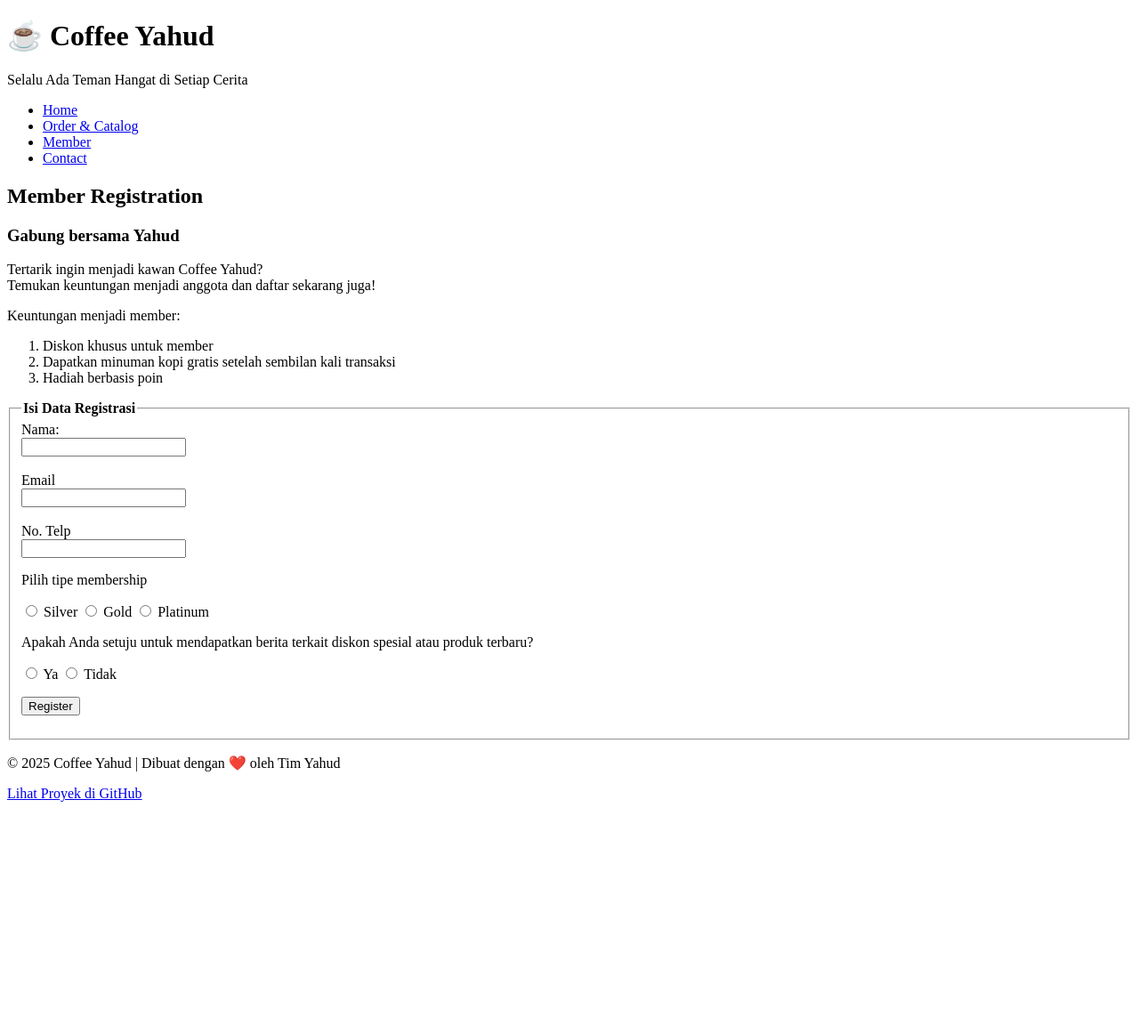
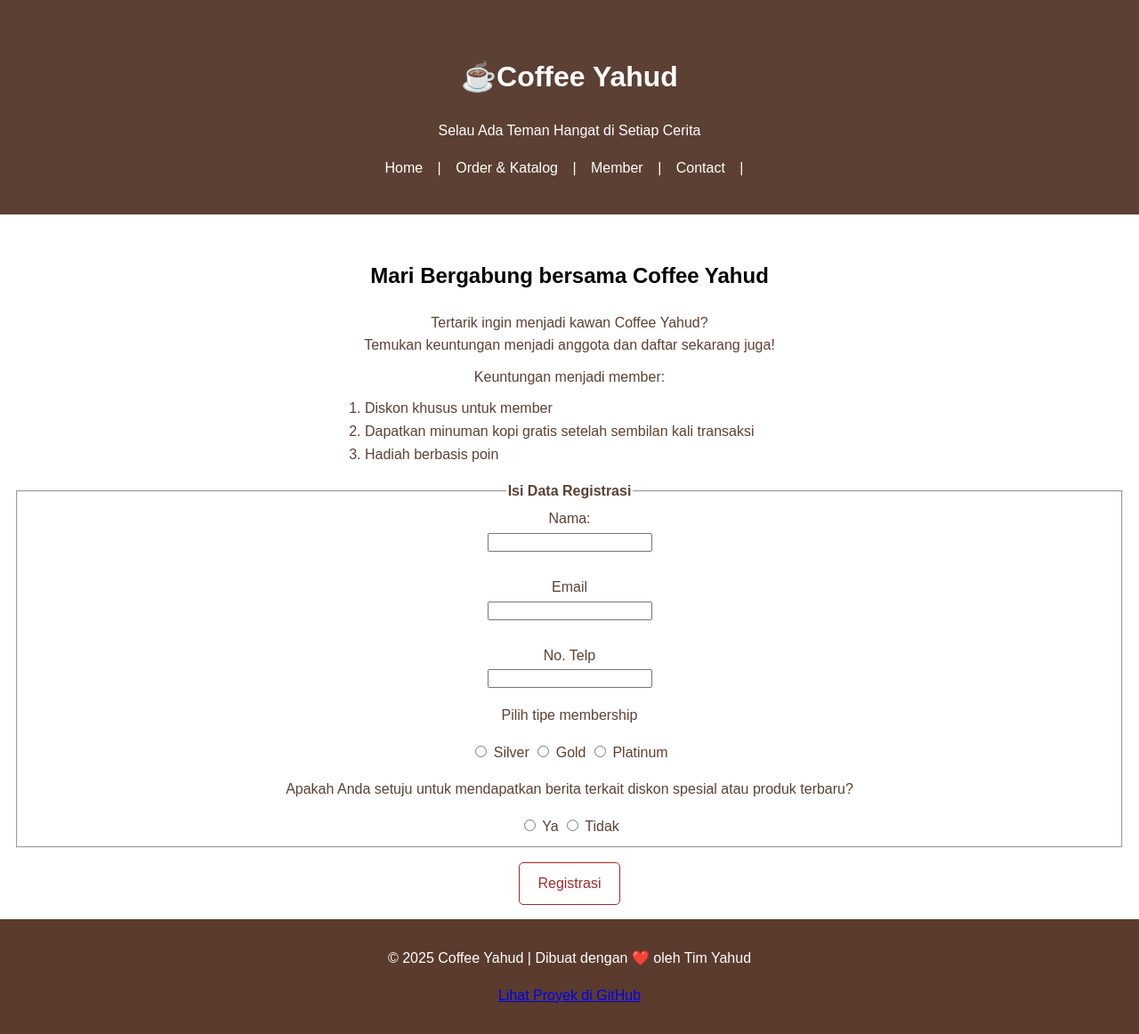
Before and after one commit to mlitsec/coffeeshop, a plain HTML site: page member.html in a window 1280 px wide. Shown: the whole page at 89% size. Before the commit the page ends 917 px from the top, so only its background shows below. Drawn offline with Linux system fonts and the light colour scheme.

Commit message:
Cocokin desain page member dengan index (home) page

```diff
--- a/member.html
+++ b/member.html
@@ -1,45 +1,43 @@
 <!DOCTYPE html>
 <html lang="en">
 <head>
-  <meta charset="utf-8" />
-  <meta name="viewport" content="width=device-width, initial-scale=1" />
-  <title>Coffee Yahud — Member Registration</title>
+  <meta charset="UTF-8">
+  <meta name="viewport" content="width=device-width, initial-scale=1.0">
+  <title>☕Coffee Yahud</title>
 </head>
-<body>
+<body style="margin: 0; padding: 0; font-family: Arial, sans-serif; line-height: 1.6; color: hsl(19, 29%, 28%);">
   <!-- HEADER -->
-  <header>
-    <h1>☕ Coffee Yahud</h1>
-    <p>Selalu Ada Teman Hangat di Setiap Cerita</p>
+  <header style="background: hsl(19, 29%, 28%); color: white; text-align: center; padding: 40px 20px;">
+    <h1>☕Coffee Yahud</h1>
+    <p>Selau Ada Teman Hangat di Setiap Cerita</p>
+    <nav aria-label="Main Navigation" style="margin-top: 15px;">
+      <a aria-current="page" href="index.html" style="text-decoration: none; color: rgb(255, 255, 255);">Home</a>
+      <span style="margin: 0 12px;">|</span>
+      <a href="katalog.html" style="text-decoration: none; color: white;">Order & Katalog</a>
+      <span style="margin: 0 12px;">|</span>
+      <a href="#" style="text-decoration: none; color: white;">Member</a>
+      <span style="margin: 0 12px;">|</span>
+      <a href="contact.html" style="text-decoration: none; color: white;">Contact</a>
+      <span style="margin: 0 12px;">|</span>
+    </nav>
   </header>
-
-  <!-- NAVIGATION -->
-  <nav>
-    <ul>
-      <li><a href="index.html">Home</a></li>
-      <li><a href="katalog.html">Order & Catalog</a></li>
-      <li><a href="#">Member</a></li>
-      <li><a href="contact.html" aria-current="page">Contact</a></li>
-    </ul>
-  </nav>
-
-  <!-- MAIN CONTENT -->
+    <!-- REGISTRASI SECTION -->
   <main>
-    <h2>Member Registration</h2>
-
-    <section aria-labelledby="registration-section">
-      <h3 id="registration-info">Gabung bersama Yahud</h3>
-        <p>
+    <section id="registration-section" style="margin-top: 50px; text-align: center;">
+      <h2 style="margin-top: 20px; color: black;">Mari Bergabung bersama Coffee Yahud</h2>
+      <p style="max-width: 700px; margin: 10px auto;">
         Tertarik ingin menjadi kawan Coffee Yahud? <br>Temukan keuntungan menjadi anggota dan daftar sekarang juga!
       </p>
-        <p>Keuntungan menjadi member:</p>
-        <ol>
+      <p style="max-width: 700px; margin: 10px auto;">
+        Keuntungan menjadi member:
+      </p>
+      <ol style="text-align: left; max-width: 500px; margin: 10px auto;">
           <li>Diskon khusus untuk member</li>
           <li>Dapatkan minuman kopi gratis setelah sembilan kali transaksi</li>
           <li>Hadiah berbasis poin</li>
       </ol>
-    </section>
-
-    <section aria-labelledby="registration-form">
+      <!-- FORM REGISTRASI -->
+      <section aria-labelledby="registration-form" style="margin: 1em;">
         <fieldset>
             <legend><strong>Isi Data Registrasi</strong></legend>
             <form method="post">
@@ -73,17 +71,21 @@
             <p>Apakah Anda setuju untuk mendapatkan berita terkait diskon spesial atau produk terbaru?</p>
             <label><input type="radio" name="radio" value="yes"> Ya</label>
             <label><input type="radio" name="radio" value="no"> Tidak</label>
-            <p>
-                <button type="submit">Register</button>
-            </p>
         </fieldset>
       </section>
+      <!-- TOMBOL REGISTRASI -->
+      <p>
+        <a href="#" style="display: inline-block; padding: 10px 20px; border: 1px solid brown; text-decoration: none; color: brown; border-radius: 5px;">
+          Registrasi
+        </a>
+      </p>
+    </section>
   </main>
+  <!-- FOOTER -->
+  <footer style="background-color: #5b3b2e; color: white; text-align: center; padding: 15px;">
+    <p>© 2025 Coffee Yahud | Dibuat dengan ❤️ oleh Tim Yahud</p>
+    <p><a href="https://github.com/liaro25">Lihat Proyek di GitHub</a></p>
+  </footer>
 
-  <!-- FOOTER -->
-  <footer>
-    <p>© 2025 Coffee Yahud | Dibuat dengan ❤️ oleh Tim Yahud</p>
-    <p><a href="https://github.com/mlitsec/coffeeshop" target="_blank" rel="noopener">Lihat Proyek di GitHub</a></p>
-  </footer>
 </body>
 </html>
```
Lines whose indentation alone changed are shown as unchanged.
